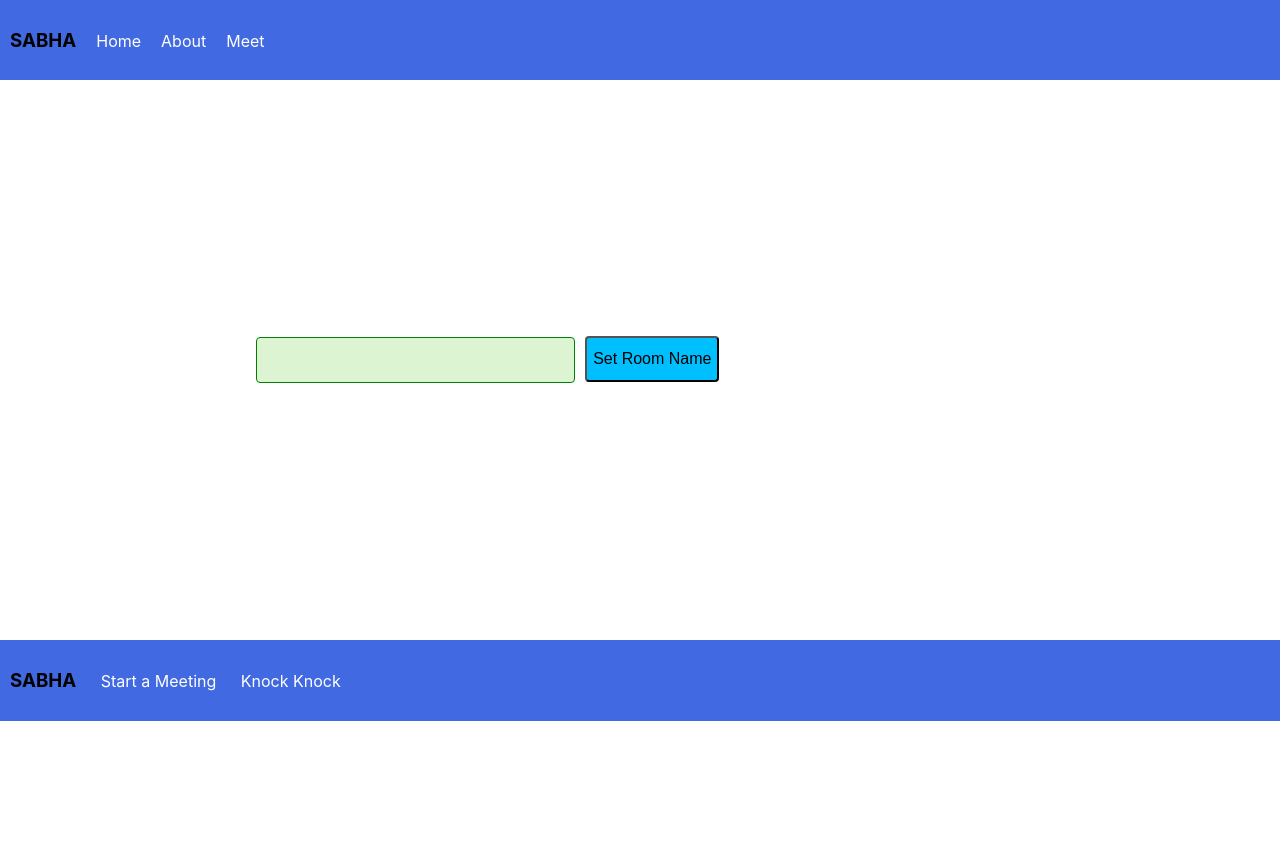
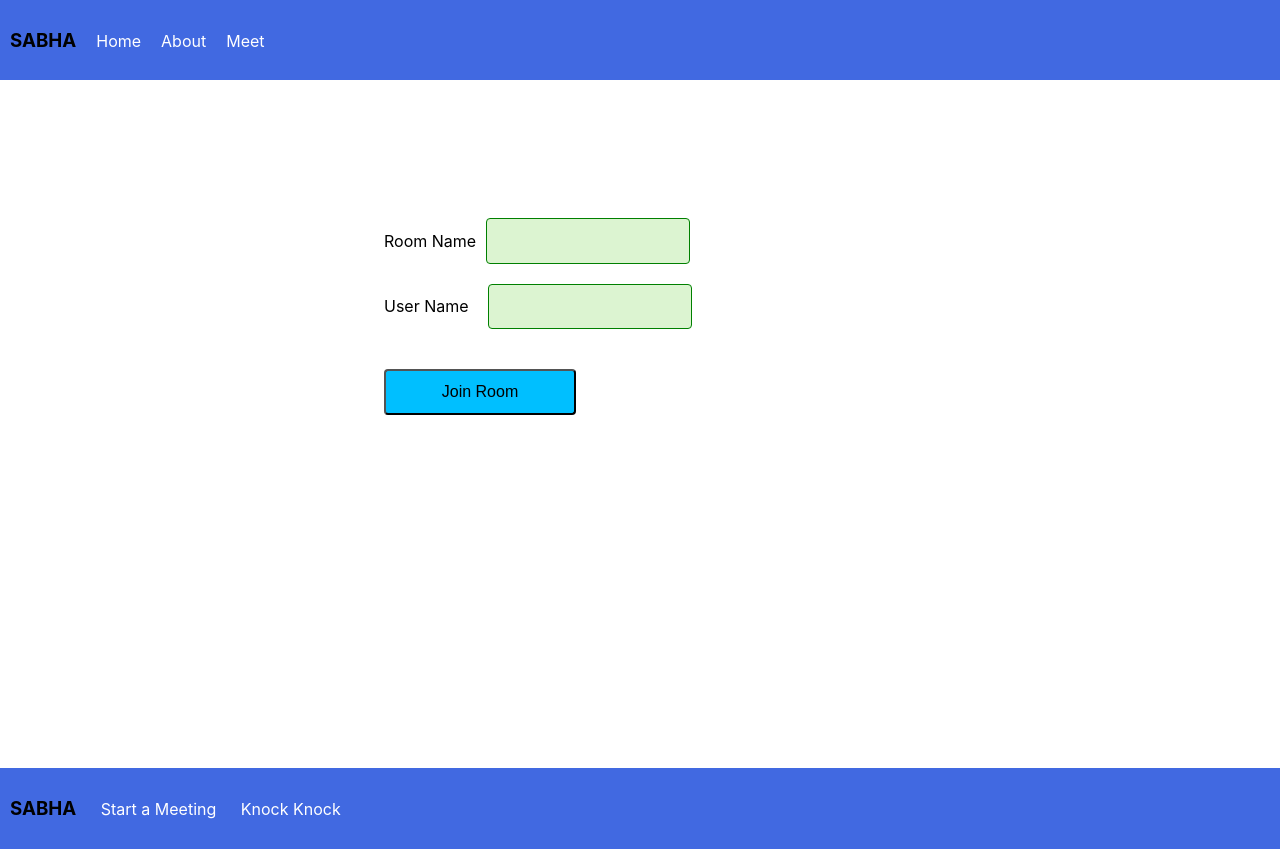
Before and after one commit to AnotherUselessTech/sabha, a React (Create React App) app: page / in a window 1280 px wide. Before the commit the page ends 800 px from the top, so only its background shows below. Built offline with nearby package versions, Linux system fonts and the light colour scheme.

Commit message:
Added username input, improved UI

```diff
--- a/src/Meet.js
+++ b/src/Meet.js
@@ -1,32 +1,62 @@
 import React, {useState, useEffect} from 'react';
 
 const inputStyle = {
-    width:'40%',
+    width:'30%',
     lineHeight: 2.5,
     borderRadius: '4px',
     border: '1px solid green',
     padding: '5px',
-    backgroundColor:'#dcf4d1'
+    backgroundColor:'#dcf4d1',
+    marginLeft: '10px'
 }
 
 const buttonStyle = {
-    marginLeft: '10px',
     backgroundColor: 'deepskyblue',
     lineHeight: 2.5,
     fontSize: 'medium',
-    borderRadius: '4px'
+    borderRadius: '4px',
+    width: '30%',
+    marginTop: '30px'
+}
+
+const divStyle = {
+    display: 'flex',
+    margin: '10%',
+    marginLeft: '30%',
+    width: '50%',
+    flexDirection: 'column',
+    alignItems: 'center'
+}
+
+const inputDiv = {
+    width: '100%',
+    display: 'flex',
+    margin: '10px',
+    alignItems: 'center',
+    flex: 1
+}
+
+const buttonDiv = {
+    width: '100%',
+    flex: 1,
+    display: 'flex',
+    alignItems: 'flex-end'
 }
 
 export default function Meet(props) {
 
     let [jitsiState, setJitsiState] = useState(false);
     let [roomName, setRoomName] = useState('');
+    let [displayName, setDisplayName] = useState('Fellow Jitser');
 
     const domain = 'meet.jit.si';
     const options = {
       roomName: roomName,
       height: '35em',
-      parentNode: ''
+      parentNode: '',
+      userInfo: {
+          displayName
+      }
     };
 
     useEffect(() => {
@@ -58,11 +88,25 @@ export default function Meet(props) {
       }, [jitsiState,options,props.divId,roomName]);
 
     return (
-        <div style={{height: '35em'}}>
-            {!jitsiState && <div style={{padding: '20%'}}>
-                    <input style={inputStyle} onChange = {(e)=>{setRoomName(e.target.value)}}></input>
-                    <button style={buttonStyle} onClick = {() => {setJitsiState(true)}}>Set Room Name</button>
-                </div>}
+        <div>
+           {!jitsiState &&
+                <div style={{height: '35em'}}>
+                <div style={divStyle}>
+                        <div style = {inputDiv}>
+                            <span>Room Name</span>
+                            <input style={inputStyle} onChange = {(e)=>{setRoomName(e.target.value)}}></input>
+                        </div>
+                        <div style = {inputDiv}>
+                            <span>User Name &nbsp;</span>
+                            <input style={inputStyle} onChange = {(e)=>{setDisplayName(e.target.value)}}></input>
+                        </div>
+                        <div style = {buttonDiv}>
+                            <button style={buttonStyle} onClick = {() => {setJitsiState(true)}}>Join Room</button>
+                        </div>
+                    </div>
+                </div>
+           }
         </div>
+
     )
 }
```
Also changed, not shown: 9 other files (tests, documents, lock files or other folders).
